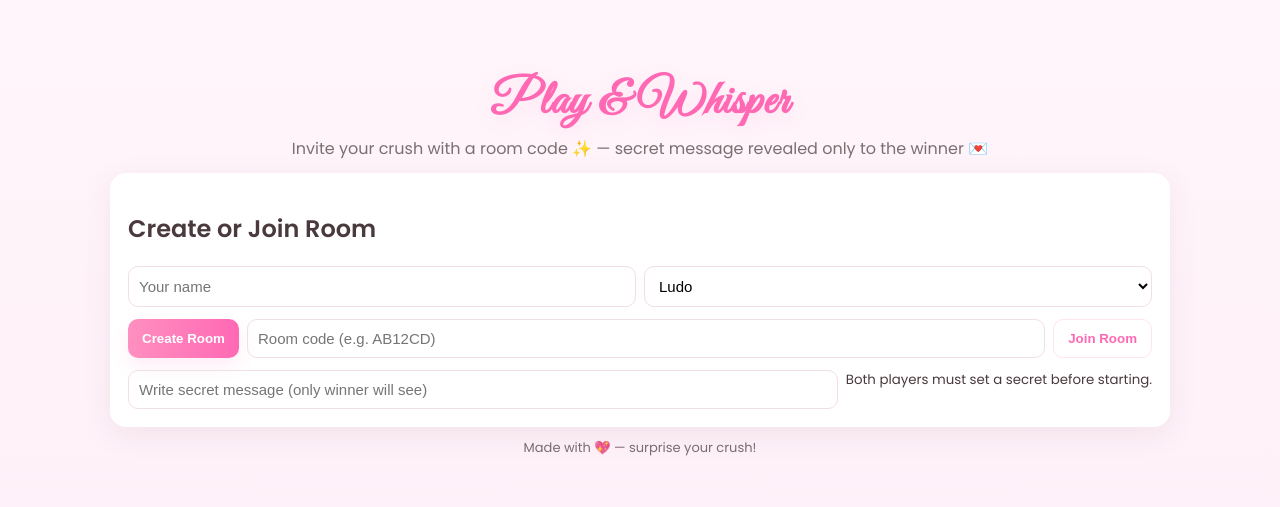
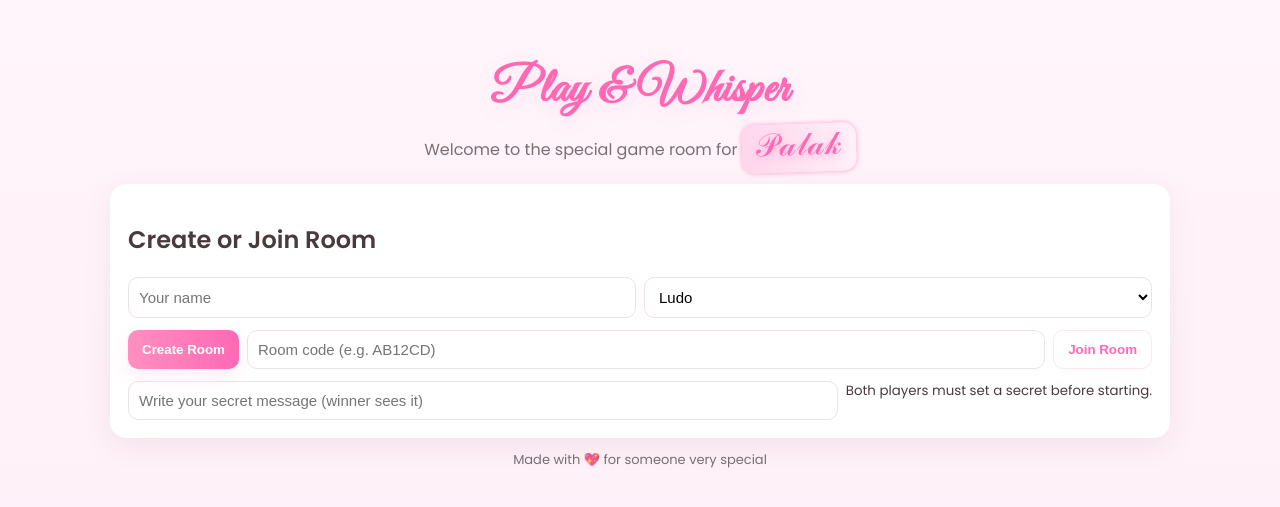
Before and after one commit to omsingh-coder/gamee, a plain HTML site: page index.html in a window 1280 px wide. Shown: the part 137-644 px from the top of the page. Drawn offline with nearby package versions, Linux system fonts and the light colour scheme; no server answers.

Commit message:
Update index.html

```diff
--- a/index.html
+++ b/index.html
@@ -5,9 +5,28 @@
   <meta name="viewport" content="width=device-width,initial-scale=1" />
   <title>Play & Whisper — Cute Game Room</title>
 
-  <!-- Cursive font + Google Material icons -->
+  <!-- Cursive font -->
   <link href="https://fonts.googleapis.com/css2?family=Great+Vibes&family=Poppins:wght@300;400;600&display=swap" rel="stylesheet">
   <link href="https://fonts.googleapis.com/icon?family=Material+Icons" rel="stylesheet">
+
+  <style>
+    .palakHidden {
+      font-family: 'Great Vibes', cursive;
+      font-size: 32px;
+      color: #ff69b4;
+      background: linear-gradient(90deg, #ffd6ec, #fff0f8);
+      padding: 4px 14px;
+      border-radius: 12px;
+      display: inline-block;
+      transform: rotate(-2deg);
+      text-shadow: 0px 3px 8px rgba(255,105,180,0.4);
+      animation: glow 2.2s ease-in-out infinite alternate;
+    }
+    @keyframes glow {
+      from { box-shadow: 0 0 4px #ff9acb; }
+      to { box-shadow: 0 0 14px #ff71b8; }
+    }
+  </style>
 
   <link rel="stylesheet" href="./styles.css" />
 </head>
@@ -15,7 +34,10 @@
   <div class="container">
     <header class="header">
       <h1 class="title">Play & Whisper</h1>
-      <p class="subtitle">Invite your crush with a room code ✨ — secret message revealed only to the winner 💌</p>
+      <p class="subtitle">
+        Welcome to the special game room for
+        <span class="palakHidden">𝒫𝒶𝓁𝒶𝓀</span>
+      </p>
     </header>
 
     <main class="main-card">
@@ -38,7 +60,7 @@
           </div>
 
           <div class="form-row small">
-            <input id="secretInput" placeholder="Write secret message (only winner will see)" />
+            <input id="secretInput" placeholder="Write your secret message (winner sees it)" />
             <small>Both players must set a secret before starting.</small>
           </div>
 
@@ -63,9 +85,7 @@
           </div>
         </div>
 
-        <div id="gameContainer" class="game-container">
-          <!-- dynamic: chess board or ludo board -->
-        </div>
+        <div id="gameContainer" class="game-container"></div>
 
         <div class="controls">
           <div id="diceArea" style="display:none;">
@@ -84,13 +104,10 @@
       </section>
     </main>
 
-    <footer class="footer">Made with 💖 — surprise your crush!</footer>
+    <footer class="footer">Made with 💖 for someone very special</footer>
   </div>
 
-  <!-- Socket.IO client -->
   <script src="https://cdn.socket.io/4.7.2/socket.io.min.js"></script>
-
-  <!-- main frontend -->
   <script src="./app.js"></script>
 </body>
 </html>
```
